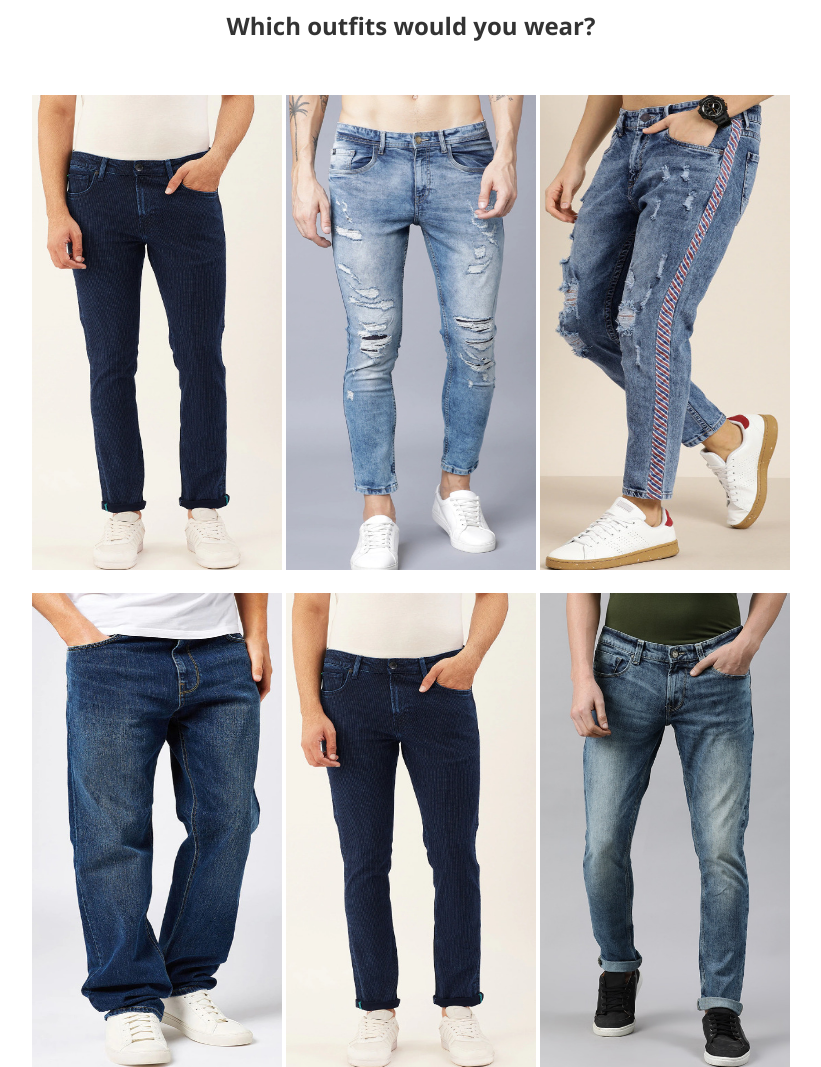
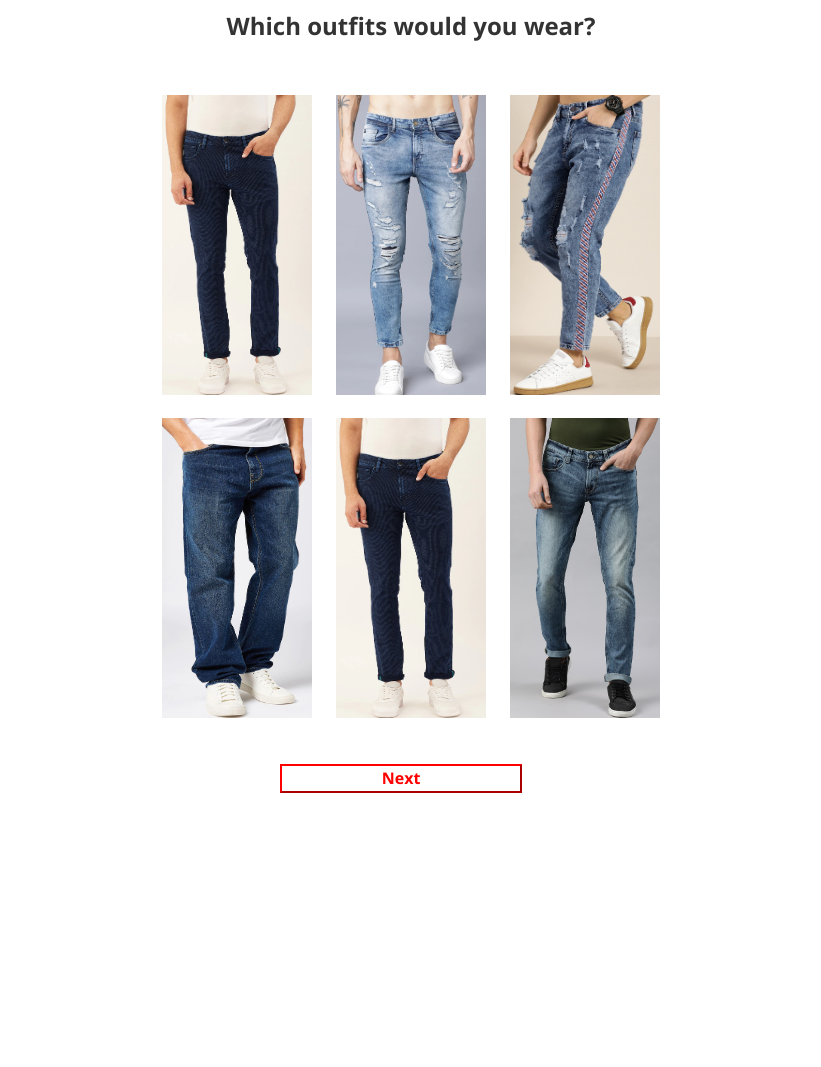
Before and after one commit to Syangmay/MyntraHack, a Flask app: page /menjeans in a window 1280 px wide. Shown: the part 88-1155 px from the top of the page, without its empty margins (229-1050 px from the left). After the commit the page ends 881 px from the top, so only its background shows below. Run offline with Flask 2, Linux system fonts and the light colour scheme; some libraries are stand-ins or nearby versions.

Commit message:
minor changes to front end

```diff
--- a/templates/menjeans.html
+++ b/templates/menjeans.html
@@ -39,15 +39,15 @@
 		<br>
 		<br>
 		<figure>
-			<a href=""><img src={{ url_for('static', filename="images/jean1.jpeg") }} width="250px" height="475px"></a>
-			<a href=""><img src={{ url_for('static', filename="images/jeans2.jpeg") }} width="250px" height="475px"></a>
-			<a href=""><img src={{ url_for('static', filename="images/jeans3.jpeg") }} width="250px" height="475px"></a>
+			<a style="padding:10px;" href=""><img src={{ url_for('static', filename="images/jean1.jpeg") }} width="150px" height="300px"></a>
+			<a style="padding:10px;" href=""><img src={{ url_for('static', filename="images/jeans2.jpeg") }} width="150px" height="300px"></a>
+			<a style="padding:10px;" href=""><img src={{ url_for('static', filename="images/jeans3.jpeg") }} width="150px" height="300px"></a>
 		</figure>
 		<br>
 		<figure>
-			<a href=""><img src={{ url_for('static', filename="images/jeans4.jpeg") }} width="250px" height="475px"></a>
-			<a href=""><img src={{ url_for('static', filename="images/jeans5.jpeg") }} width="250px" height="475px"></a>
-			<a href=""><img src={{ url_for('static', filename="images/jeans6.jpeg") }} width="250px" height="475px"></a>
+			<a style="padding:10px;" href=""><img src={{ url_for('static', filename="images/jeans4.jpeg") }} width="150px" height="300px"></a>
+			<a style="padding:10px;" href=""><img src={{ url_for('static', filename="images/jeans5.jpeg") }} width="150px" height="300px"></a>
+			<a style="padding:10px;" href=""><img src={{ url_for('static', filename="images/jeans6.jpeg") }} width="150px" height="300px"></a>
 		</figure>
 		<br>
 		<br>
--- a/templates/menjeans1.html
+++ b/templates/menjeans1.html
@@ -35,9 +35,11 @@
 	    </div>
 	</div>
 	<div style="text-align: center;margin-top: 5%">
+
 		<h3><b>What's your occupation?</b></h3>
 		<br>
-
+		<br>
+		<br>
 		<a href={{ url_for('menjeans2') }} style="background-color: white;padding-left: 50px;padding-right: 50px;;margin-left: -5px;border-radius: 12px;margin-right: 10px;border: solid 2px black;color: black;text-decoration: none;"><b>I work in Service Sector</b></a>
 
 
--- a/templates/menjeans2.html
+++ b/templates/menjeans2.html
@@ -38,7 +38,8 @@
 		<h3><b>What mode of transportation you use?</b></h3>
 		<br>
 
-
+		<br>
+		<br>
 		<a href={{ url_for('menjeans3') }} style="background-color: white;padding-left: 50px;padding-right: 50px;;margin-left: -5px;border-radius: 12px;margin-right: 10px;border: solid 2px black;color: black;text-decoration: none;"><b>Metro/Local Train</b></a>
 
 		<br>
```
Also changed, not shown: templates/menjeans3.html (+6 -5 lines).
